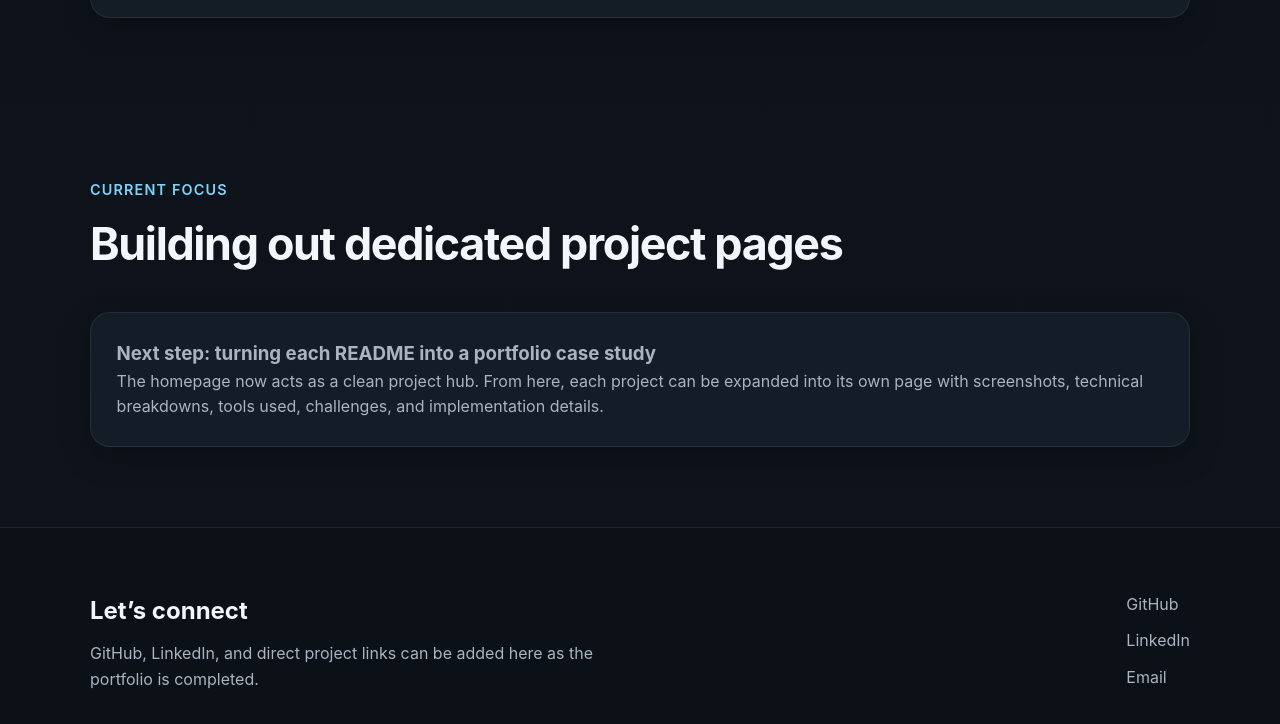
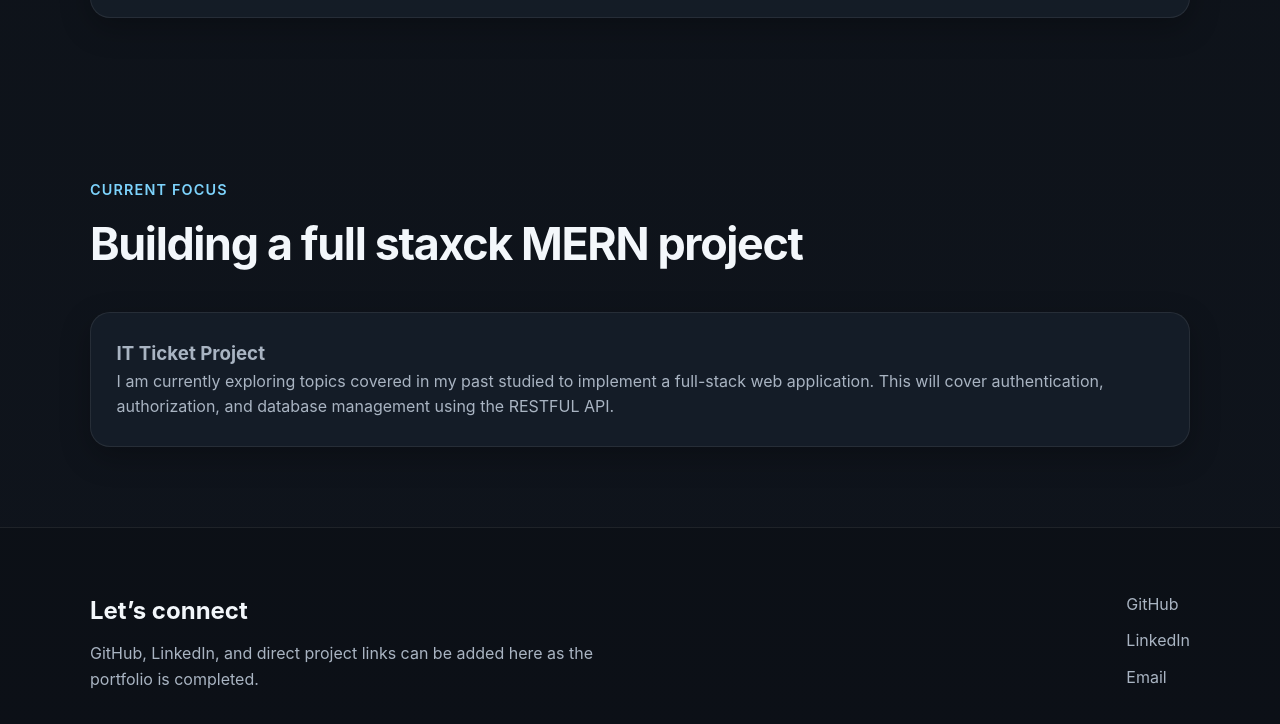
Before and after one commit to MatthewDmasa/portfolio-site, a plain HTML site: page index.html in a window 1280 px wide. Shown: the part 2430-3154 px from the top of the page. Drawn offline with Linux system fonts and the light colour scheme.

Commit message:
Updated mission on index

```diff
--- a/index.html
+++ b/index.html
@@ -168,15 +168,15 @@
       <div class="container">
         <div class="section-heading">
           <p class="section-label">Current Focus</p>
-          <h2>Building out dedicated project pages</h2>
+          <h2>Building a full staxck MERN project</h2>
         </div>
 
         <div class="featured-card">
-          <h3>Next step: turning each README into a portfolio case study</h3>
+          <h3>IT Ticket Project</h3>
           <p>
-            The homepage now acts as a clean project hub. From here, each project can be expanded
-            into its own page with screenshots, technical breakdowns, tools used, challenges,
-            and implementation details.
+            I am currently exploring topics covered in my past studied to implement a full-stack
+            web application. This will cover authentication, authorization, and database management
+            using the RESTFUL API.
           </p>
         </div>
       </div>
```
